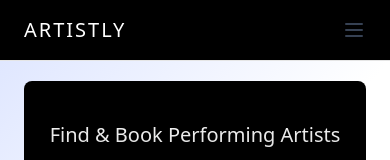
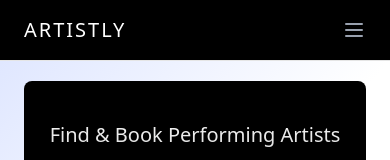
Before and after one commit to JatinMehta007/artstly, a Next.js app: page / in a window 390 px wide. Shown: the top 160 px of the page. Built offline with nearby package versions, Linux system fonts and the light colour scheme.

Commit message:
make mobile responsive

```diff
--- a/components/Navbar.tsx
+++ b/components/Navbar.tsx
@@ -24,7 +24,7 @@ export const Navbar = () => {
         </div>
 
         {/* Mobile Menu Toggle Button */}
-        <button onClick={toggleMenu} className="sm:hidden text-gray-700">
+        <button onClick={toggleMenu} className="sm:hidden text-gray-400">
           {isOpen ? <X size={24} /> : <Menu size={24} />}
         </button>
       </div>
```
